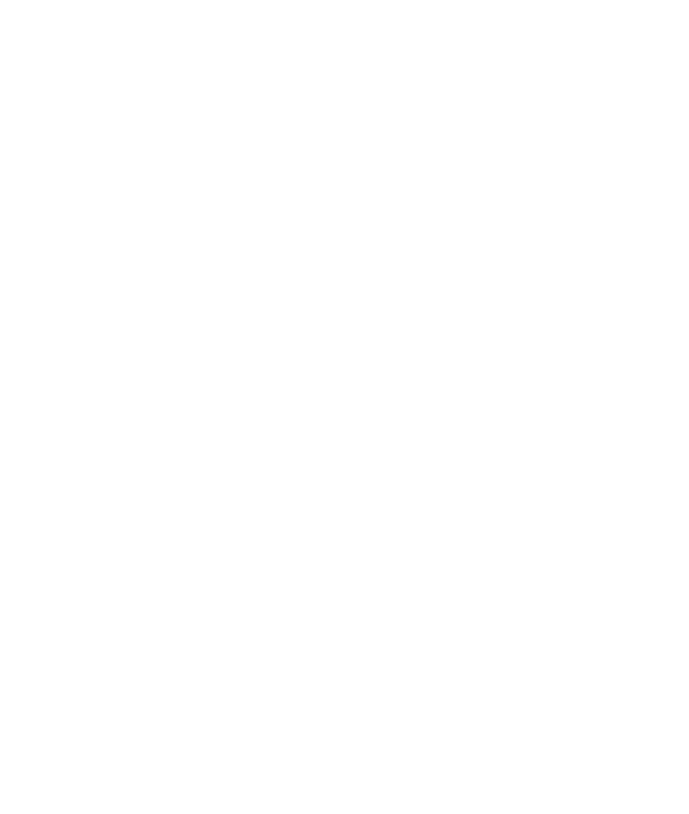
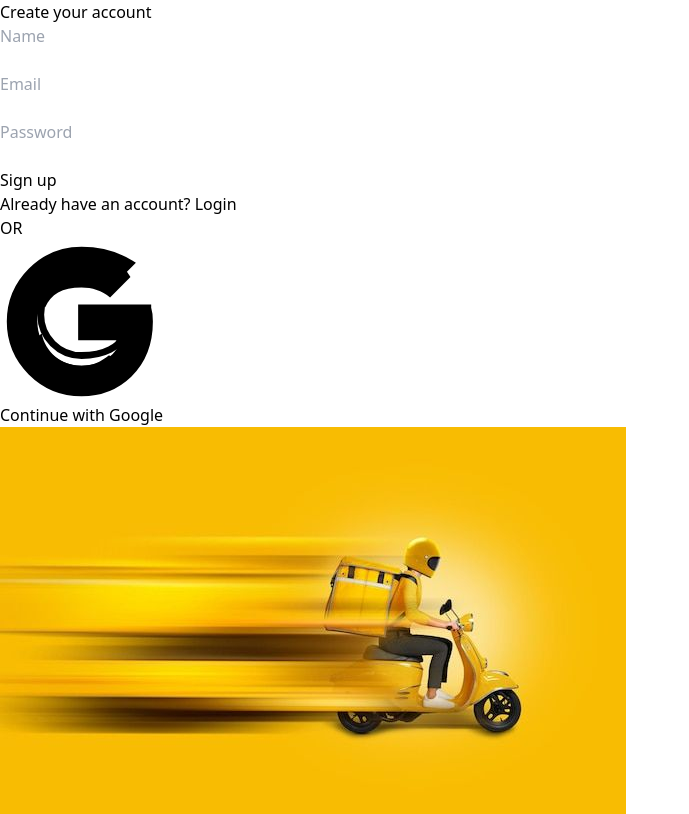
Before and after one commit to omdhameliya13/E_Commerce, a React (Vite) app in the folder frontend/: page /register-user in a window 1280 px wide. Before the commit this address had no page. Shown: the whole page, without its empty margins (0-689 px from the left). Built offline with nearby package versions, Linux system fonts and the light colour scheme.

Commit message:
Registration connect with backend

```diff
--- a/frontend/src/App.jsx
+++ b/frontend/src/App.jsx
@@ -1,10 +1,5 @@
 import React from 'react';
 import { BrowserRouter as Router, Routes, Route } from 'react-router-dom';
-import Home from './components/Home'
-import Login from './Components/Login';
-import Signup from './Components/Signup';
-import Dashboard from './Components/Dashboard';
-import PrivateRoute from './utils/PrivateRoute';
 import Homeuser from './components/Homeuser';
 import { Toaster } from 'react-hot-toast';
 import Userregisterpage from './components/Userregisterpage';
@@ -17,7 +12,17 @@
   return (
     <Router>
       <Routes>
-        <Route path="/" element={<Artist/>} />
+        {/* Homepage */}
+        <Route path="/" element={<Homeuser />} />
+
+        {/* User Pages */}
+        <Route path="/register-user" element={<Userregisterpage />} />
+        <Route path="/login-user" element={<Userloginpage />} />
+
+        {/* Artist Pages */}
+        <Route path="/register-artist" element={<Artistregisterpage />} />
+        <Route path="/login-artist" element={<Artistloginpage />} />
+        <Route path="/artist" element={<Artist />} />
       </Routes>
     </Router>
   );
--- a/frontend/src/components/Userregisterpage.jsx
+++ b/frontend/src/components/Userregisterpage.jsx
@@ -1,7 +1,28 @@
-import React from 'react';
-import { Link } from "react-router-dom";
+import React,{useState} from 'react';
+import {useNavigate, Link } from "react-router-dom";
+import axios from 'axios';
+import toast from 'react-hot-toast';
+
 
 const Userregisterpage = () => {
+    const [formData, setFormData] = useState({ name: '', email: '', password: '' });
+    const navigate = useNavigate();
+
+    const handleChange = (e) => setFormData({ ...formData, [e.target.name]: e.target.value });
+
+    const handleSubmit = async (e) => {
+        e.preventDefault();
+            if (!formData.name || !formData.email || !formData.password) {
+            return toast.error('All fields are required');
+        }
+        try {
+            const res = await axios.post('http://localhost:5000/users', formData);
+            toast.success(res.data.message);
+            navigate('/login');
+        } catch (err) {
+            toast.error(err.response?.data?.error || 'Signup failed');
+        }
+    }
     return(
         <div>
             <div className='flex justify-center p-16'>
@@ -10,10 +31,10 @@
                 <div className='flex justify-center items-center'>
                     <div className='flex w-[1000px] h-[500px] bg-white rounded-xl shadow-lg overflow-hidden'>
                         <div className='w-1/2  flex justify-center items-center'>
-                            <form action="#" className='w-[330px]'>
-                                <input type="text" placeholder="Name" className="w-full rounded-xl border border-gray-300 bg-white px-3 py-2 text-gray-900 placeholder-gray-400 shadow-sm focus:border-black focus:outline-none focus:ring-2 focus:ring-black/5" required/><br/><br/>
-                                <input type="email" placeholder="Email" className="w-full rounded-xl border border-gray-300 bg-white px-3 py-2 text-gray-900 placeholder-gray-400 shadow-sm focus:border-black focus:outline-none focus:ring-2 focus:ring-black/5" required/><br /><br />
-                                <input type="password" placeholder="Password" className="w-full rounded-xl border border-gray-300 bg-white px-2 py-2 text-gray-900 placeholder-gray-400 shadow-sm focus:border-black focus:outline-none focus:ring-2 focus:ring-black/5" required/><br /><br />
+                            <form action="#" className='w-[330px]' onSubmit={handleSubmit}>
+                                <input type="text" placeholder="Name" onChange={handleChange} className="w-full rounded-xl border border-gray-300 bg-white px-3 py-2 text-gray-900 placeholder-gray-400 shadow-sm focus:border-black focus:outline-none focus:ring-2 focus:ring-black/5" required/><br/><br/>
+                                <input type="email" placeholder="Email" onChange={handleChange} className="w-full rounded-xl border border-gray-300 bg-white px-3 py-2 text-gray-900 placeholder-gray-400 shadow-sm focus:border-black focus:outline-none focus:ring-2 focus:ring-black/5" required/><br /><br />
+                                <input type="password" placeholder="Password" onChange={handleChange} className="w-full rounded-xl border border-gray-300 bg-white px-2 py-2 text-gray-900 placeholder-gray-400 shadow-sm focus:border-black focus:outline-none focus:ring-2 focus:ring-black/5" required/><br /><br />
                                 <Link to="/login-user">
                                 <button type="submit" className="w-full rounded-xl bg-blue-400 text-white py-2.5 font-medium shadow-md hover:bg-blue-500">
                                     Sign up
```
